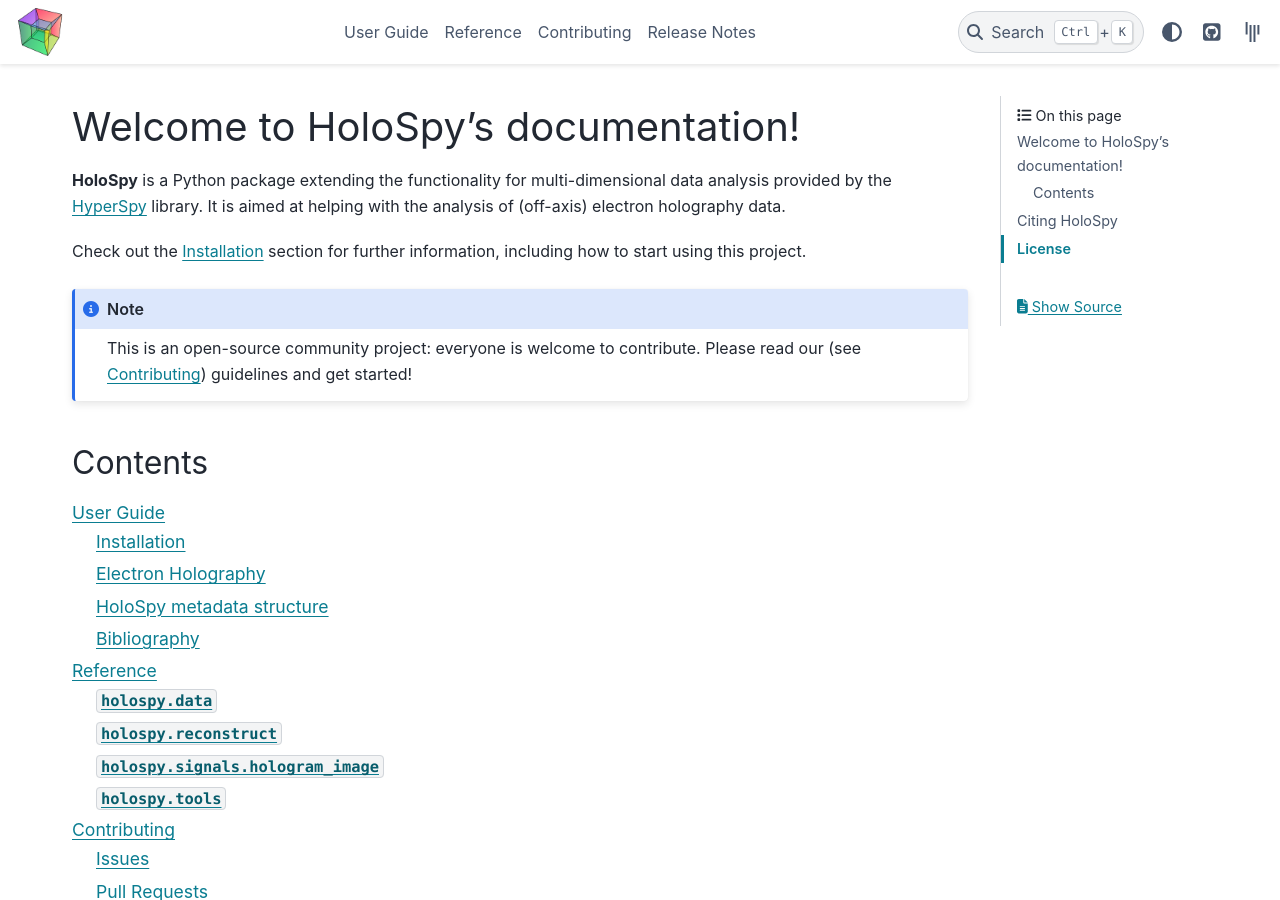
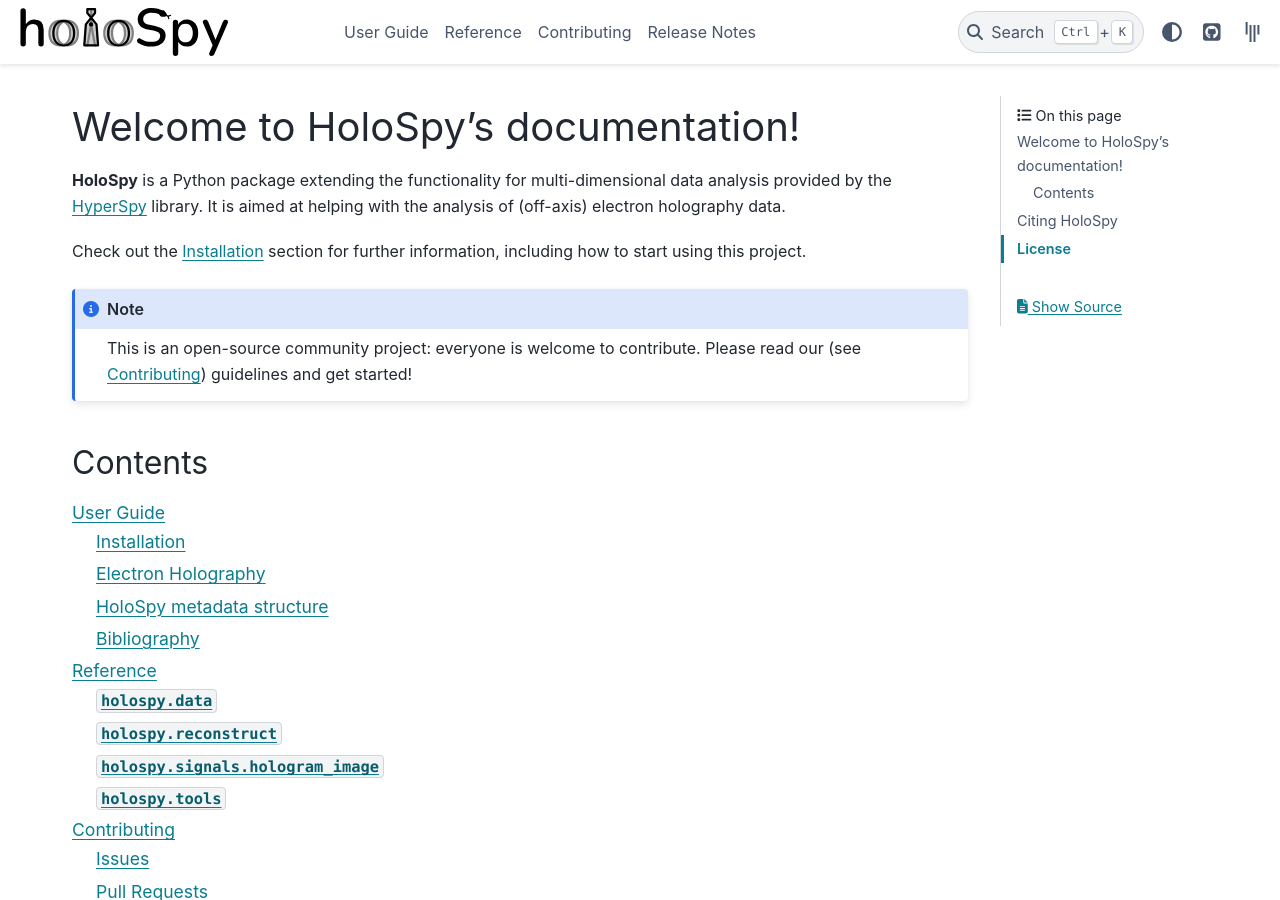
Before and after one commit to hyperspy/holospy, a Sphinx documentation site: the page built from doc/index.rst, in a window 1280 px wide and 900 px high. Built offline with Sphinx 7.4.7 and the PyData theme 0.15.4, drawn with Linux system fonts in a browser that asks for light colours; the version number could not be read and is left out.

Commit message:
add logo

```diff
--- a/doc/conf.py
+++ b/doc/conf.py
@@ -91,15 +91,17 @@ html_theme_options = {
         },
     ],
     "logo": {
-        "image_light": "_static/hyperspy_logo.png",
-        "image_dark": "_static/hyperspy_logo.png",
+        "image_light": "_static/holospy-banner-light.svg",
+        "image_dark": "_static/holospy-banner-dark.svg",
     },
     "header_links_before_dropdown": 6,
 }
 
 # -- Options for sphinx_favicon extension -----------------------------------
 
-favicons = {"rel": "icon", "href": "logo_sq.svg", "type": "image/svg+xml"}
+favicons = [
+    "holospy.ico",
+]
 
 # Check links to API when building documentation
 nitpicky = False
```
Also changed, not shown: doc/_static/holospy-banner-dark.svg (added), doc/_static/holospy-banner-light.svg (added), doc/_static/holospy-icon.svg (added), doc/_static/holospy.ico (added), doc/_static/hyperspy_logo.png (deleted).
